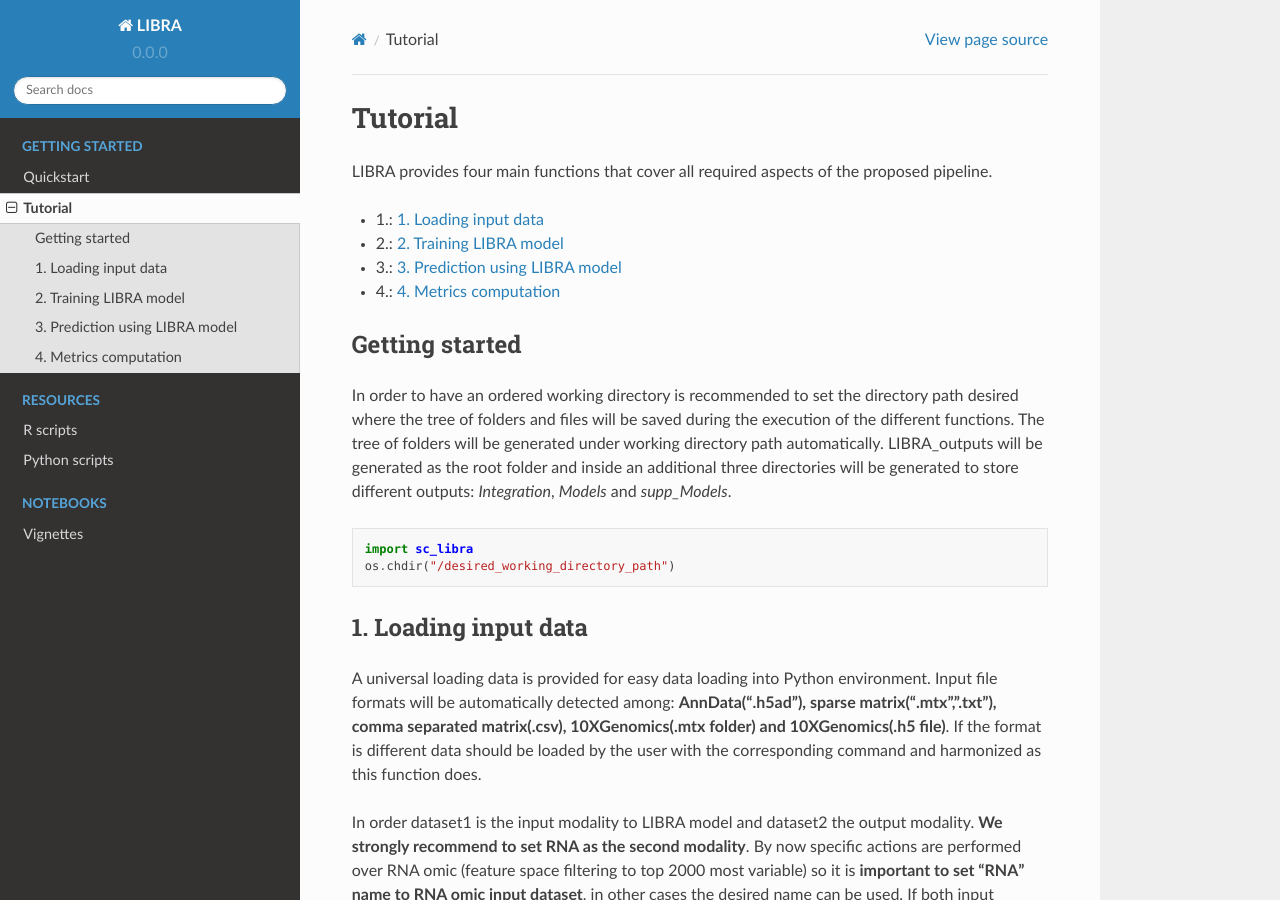
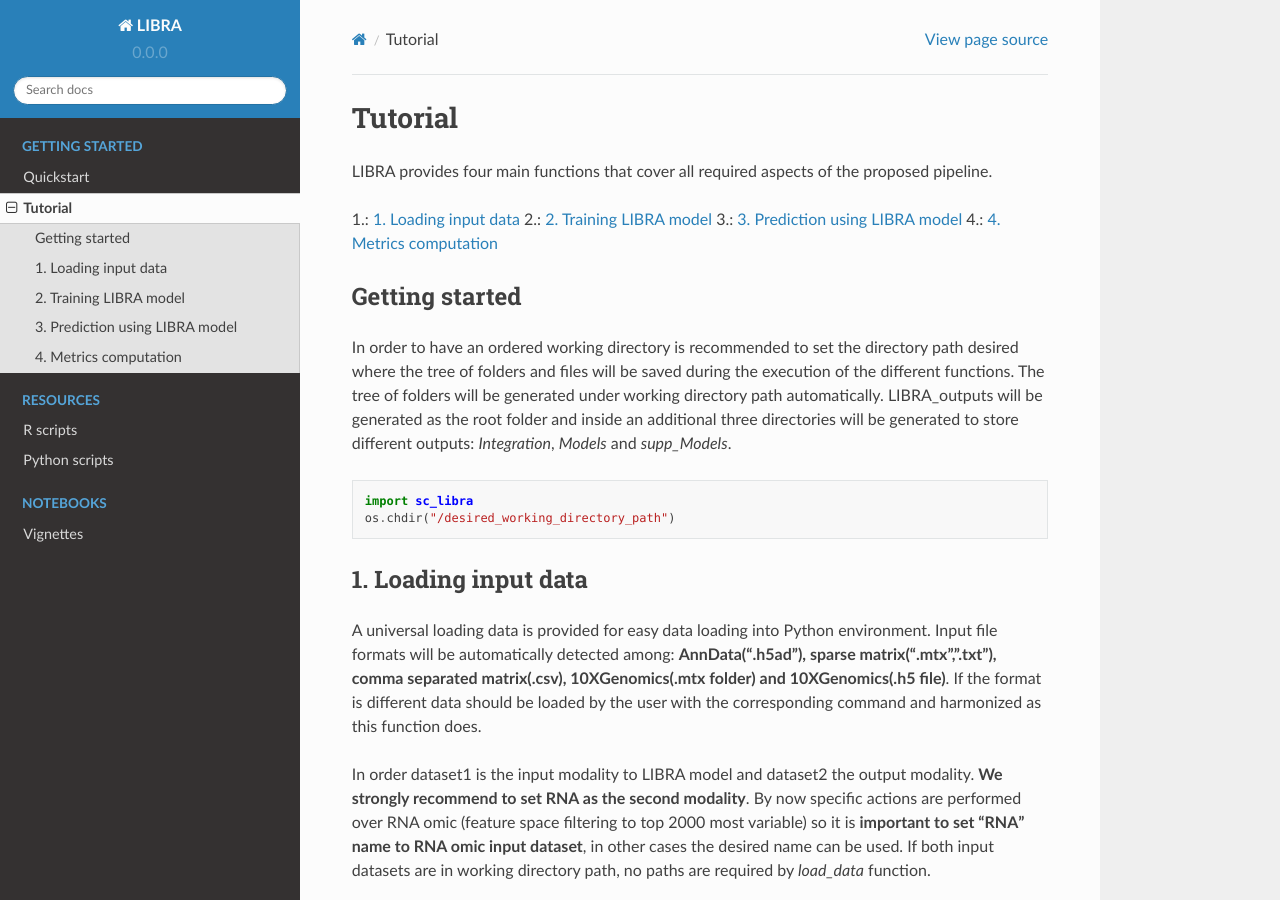
Before and after one commit to TranslationalBioinformaticsUnit/LIBRA, a Sphinx documentation site: the page built from docs/source/tutorial.rst, in a window 1280 px wide and 900 px high. Built offline with Sphinx 7.4.7 and the Read the Docs theme 2.0.0, drawn with Linux system fonts in a browser that asks for light colours.

```diff
--- a/docs/source/tutorial.rst
+++ b/docs/source/tutorial.rst
@@ -3,10 +3,10 @@ Tutorial
 
 LIBRA provides four main functions that cover all required aspects of the proposed pipeline.
 
-- 1.: :ref:`Loading input data`
-- 2.: :ref:`Training LIBRA model`
-- 3.: :ref:`Prediction using LIBRA model`
-- 4.: :ref:`Metrics computation`
+1.: :ref:`Loading input data`
+2.: :ref:`Training LIBRA model`
+3.: :ref:`Prediction using LIBRA model`
+4.: :ref:`Metrics computation`
 
 Getting started
 ------------
```
